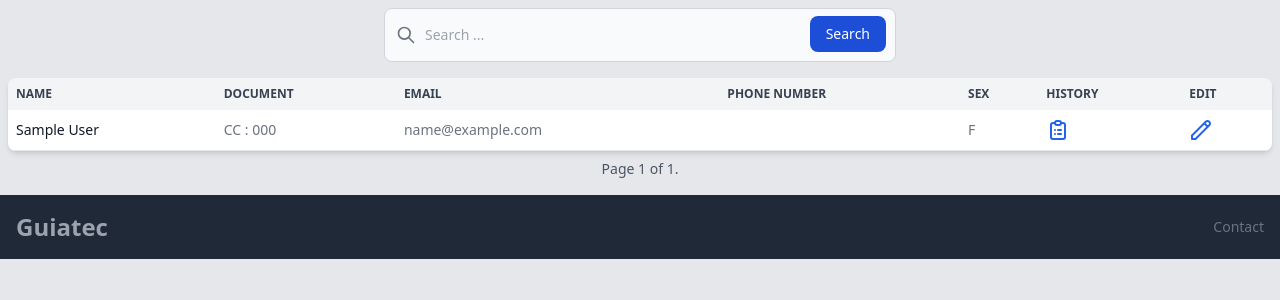
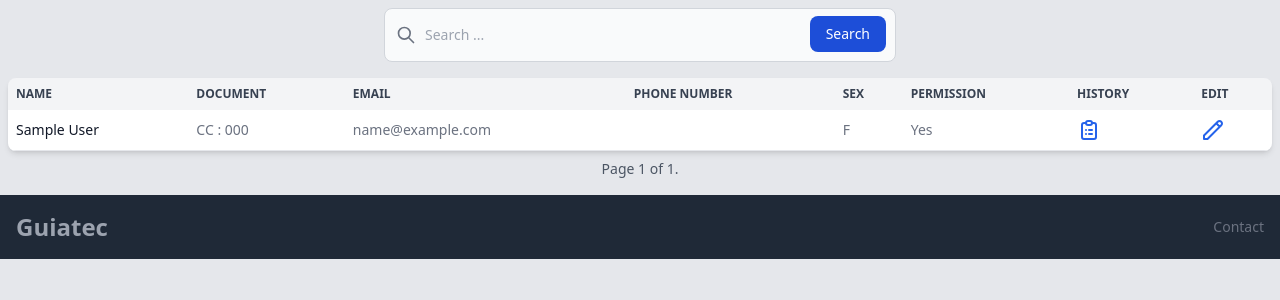
Before and after one commit to jfbz14/project-spa, a Django app: page /client/list/clients/ in a window 1280 px wide. Shown: the part 60-360 px from the top of the page. Run offline with Django 4.2, Linux system fonts and the light colour scheme; a user stored in the database is signed in; tables that the repository leaves empty hold one stand-in row (values such as "Sample post"); some libraries are stand-ins or nearby versions.

Commit message:
Add permission in model client, modified field model sale

```diff
--- a/administrator/models.py
+++ b/administrator/models.py
@@ -43,7 +43,7 @@ class Sale(models.Model):
         ]
 
     bookingspa = models.OneToOneField(BookingSpa, on_delete=models.PROTECT)
-    created = models.DateTimeField(auto_now_add=True)
+    created = models.DateTimeField()
     payment_method = models.CharField(max_length=25, choices= CHOICES_METHOD_PAYMENT, default='Cash')
     price = models.FloatField()
     assistant = models.CharField(max_length=25, default='System')
--- a/booking/views.py
+++ b/booking/views.py
@@ -38,7 +38,7 @@ class ListViewBookingSpaGestion(LoginRequiredMixin, ListView):
             booking_all = BookingSpa.objects.filter(condition_pay = False , created__date__lte= time_now).filter(Q(position='Active') | Q(position='Finalized') | Q(position='Wait'))
             for booking in booking_all:
                 if booking.position == 'Finalized' or  booking.position == 'Active':
-                    Sale.objects.create(bookingspa=booking, price=booking.total_price)
+                    Sale.objects.create(bookingspa=booking, price=booking.total_price, created=booking.created)
                     booking.condition_pay = True
                     booking.position = 'Finalized'
                     booking.save()
@@ -794,7 +794,7 @@ class CreateSaleBooking(LoginRequiredMixin, CreateView):
     template_name = 'administrator/sale/create_sale_booking.html'
     pk_url_kwarg = 'id'
     model = Sale
-    fields = ['bookingspa', 'payment_method', 'price', 'assistant']
+    fields = ['bookingspa', 'payment_method', 'price', 'assistant', 'created']
 
     def dispatch(self, request, *args, **kwargs):
         # validates if you have permission for the view
@@ -812,6 +812,7 @@ class CreateSaleBooking(LoginRequiredMixin, CreateView):
         context = super().get_context_data(**kwargs)
         booking = get_object_or_404(BookingSpa, id=self.kwargs['id'])
         context["booking"] = booking
+        context["datetime_sale"] = datetime.now().strftime('%Y-%m-%d %H:%M:%S')
         return context
 
     def get_success_url(self):
--- a/client/forms.py
+++ b/client/forms.py
@@ -20,6 +20,7 @@ class FormProfileClient(forms.ModelForm):
             'email' : forms.EmailInput(attrs={'class':'bg-gray-50 border border-gray-300 text-gray-900 text-sm rounded-lg focus:ring-indigo-600 focus:border-indigo-600 block w-full p-2.5 dark:bg-gray-600 dark:border-gray-600 dark:placeholder-gray-400 dark:text-white dark:focus:ring-indigo-600 dark:focus:border-indigo-600'}),
             'phone_number' : CustomPhoneNumberPrefixWidget(initial='CO', attrs={'class':'bg-gray-50 border border-gray-300 text-gray-900 text-sm rounded-lg focus:ring-indigo-600 focus:border-indigo-600 block w-full p-2.5 dark:bg-gray-600 dark:border-gray-600 dark:placeholder-gray-400 dark:text-white dark:focus:ring-indigo-600 dark:focus:border-indigo-600'}),
             'sex' : forms.Select(attrs={'class':'bg-gray-50 border border-gray-300 text-gray-900 text-sm rounded-lg focus:ring-indigo-600 focus:border-indigo-600 block w-full p-2.5 dark:bg-gray-600 dark:border-gray-600 dark:placeholder-gray-400 dark:text-white dark:focus:ring-indigo-600 dark:focus:border-indigo-600'}),
+            'permission' : forms.Select(attrs={'class':'bg-gray-50 border border-gray-300 text-gray-900 text-sm rounded-lg focus:ring-indigo-600 focus:border-indigo-600 block w-full p-2.5 dark:bg-gray-600 dark:border-gray-600 dark:placeholder-gray-400 dark:text-white dark:focus:ring-indigo-600 dark:focus:border-indigo-600'}),
         }
 
     def save(self):
@@ -45,4 +46,6 @@ class FormUpdateProfileClient(forms.ModelForm):
             'email' : forms.EmailInput(attrs={'class':'bg-gray-50 border border-gray-300 text-gray-900 text-sm rounded-lg focus:ring-indigo-600 focus:border-indigo-600 block w-full p-2.5 dark:bg-gray-600 dark:border-gray-600 dark:placeholder-gray-400 dark:text-white dark:focus:ring-indigo-600 dark:focus:border-indigo-600'}),
             'phone_number' : CustomPhoneNumberPrefixWidget(initial='CO', attrs={'class':'bg-gray-50 border border-gray-300 text-gray-900 text-sm rounded-lg focus:ring-indigo-600 focus:border-indigo-600 block w-full p-2.5 dark:bg-gray-600 dark:border-gray-600 dark:placeholder-gray-400 dark:text-white dark:focus:ring-indigo-600 dark:focus:border-indigo-600'}),
             'sex' : forms.Select(attrs={'class':'bg-gray-50 border border-gray-300 text-gray-900 text-sm rounded-lg focus:ring-indigo-600 focus:border-indigo-600 block w-full p-2.5 dark:bg-gray-600 dark:border-gray-600 dark:placeholder-gray-400 dark:text-white dark:focus:ring-indigo-600 dark:focus:border-indigo-600'}),
+            'permission' : forms.Select(attrs={'class':'bg-gray-50 border border-gray-300 text-gray-900 text-sm rounded-lg focus:ring-indigo-600 focus:border-indigo-600 block w-full p-2.5 dark:bg-gray-600 dark:border-gray-600 dark:placeholder-gray-400 dark:text-white dark:focus:ring-indigo-600 dark:focus:border-indigo-600'}),
+
         }
--- a/client/models.py
+++ b/client/models.py
@@ -19,13 +19,19 @@ class ProfileClient(models.Model):
         ('UN','UNKNOWN'),
     ]
 
+    PERMISSION_CHOICES = [
+        ('YES','YES'),
+        ('NOT','NOT'),
+    ]
+
     first_name = models.CharField(max_length=25)
     last_name = models.CharField(max_length=25)
     document_type = models.CharField(max_length=3, choices=DOCUMENT_TYPE_CHOICES)
     document_number = models.CharField(max_length=50, unique=True)
     email = models.EmailField(unique=True)
     phone_number = PhoneNumberField(unique=True)
-    sex = models.CharField(max_length=2, choices=SEX_TYPE_CHOICES, default='UNKNOWN')
+    sex = models.CharField(max_length=10, choices=SEX_TYPE_CHOICES, default='UNKNOWN')
+    permission = models.CharField(max_length=10, choices=PERMISSION_CHOICES, default='NOT')
     created = models.DateTimeField(auto_now_add=True)
     modified = models.DateTimeField(auto_now=True)
 
--- a/templates/administrator/sale/create_sale_booking.html
+++ b/templates/administrator/sale/create_sale_booking.html
@@ -19,6 +19,7 @@ Payment ethod Booking {{booking.id}}
                             <input type="hidden" name="bookingspa" value="{{ booking.pk }}" />
                             <input type="hidden" name="price" value="{{ booking.total_price }}" />
                             <input type="hidden" name="assistant" value="{{ request.user.get_full_name }}" />
+                            <input type="hidden" name="created" value="{{datetime_sale}}" />
 
                                 <div class="flex flex-wrap justify-center">
 
--- a/templates/profile_client/list_client.html
+++ b/templates/profile_client/list_client.html
@@ -64,6 +64,9 @@ List profile
                     Sex
                 </th>
                 <th scope="col" class="p-2">
+                    Permission
+                </th>
+                <th scope="col" class="p-2">
                     History
                 </th>
                 <th scope="col" class="p-2">
@@ -88,6 +91,9 @@ List profile
                 </td>
                 <td class="p-2">
                     {{profile.sex}}
+                </td>
+                <td class="p-2">
+                    {{profile.permission|title}}
                 </td>
                 <td class="p-2">
                     <a href="{% url 'profileclient:update_client_history' profile.medicalhistory.id %}" class="font-medium text-blue-600 dark:text-blue-500 hover:underline">
```
Also changed, not shown: templates/profile_client/create_client.html (+10 -0 lines), administrator/migrations/0005_alter_sale_created.py (added), client/migrations/0002_profileclient_permission_alter_profileclient_sex.py (added).
